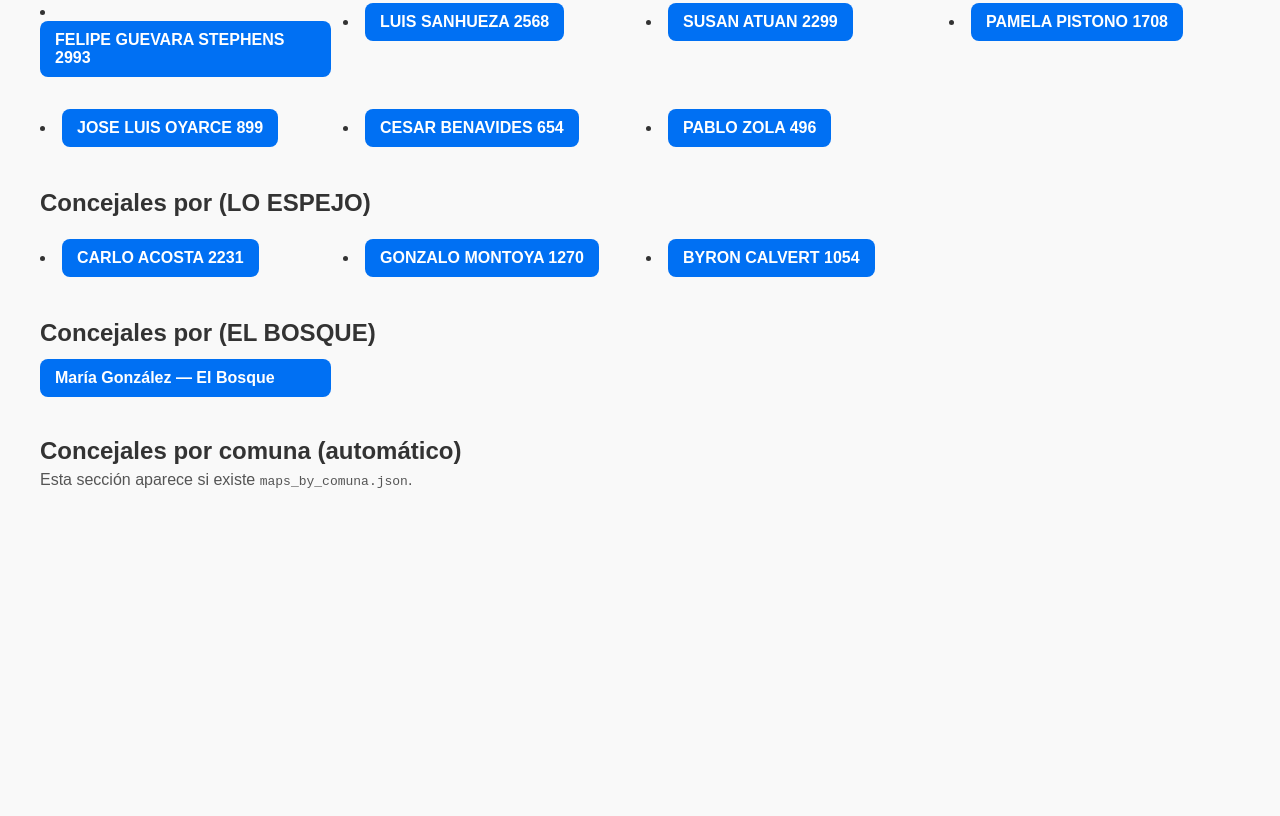
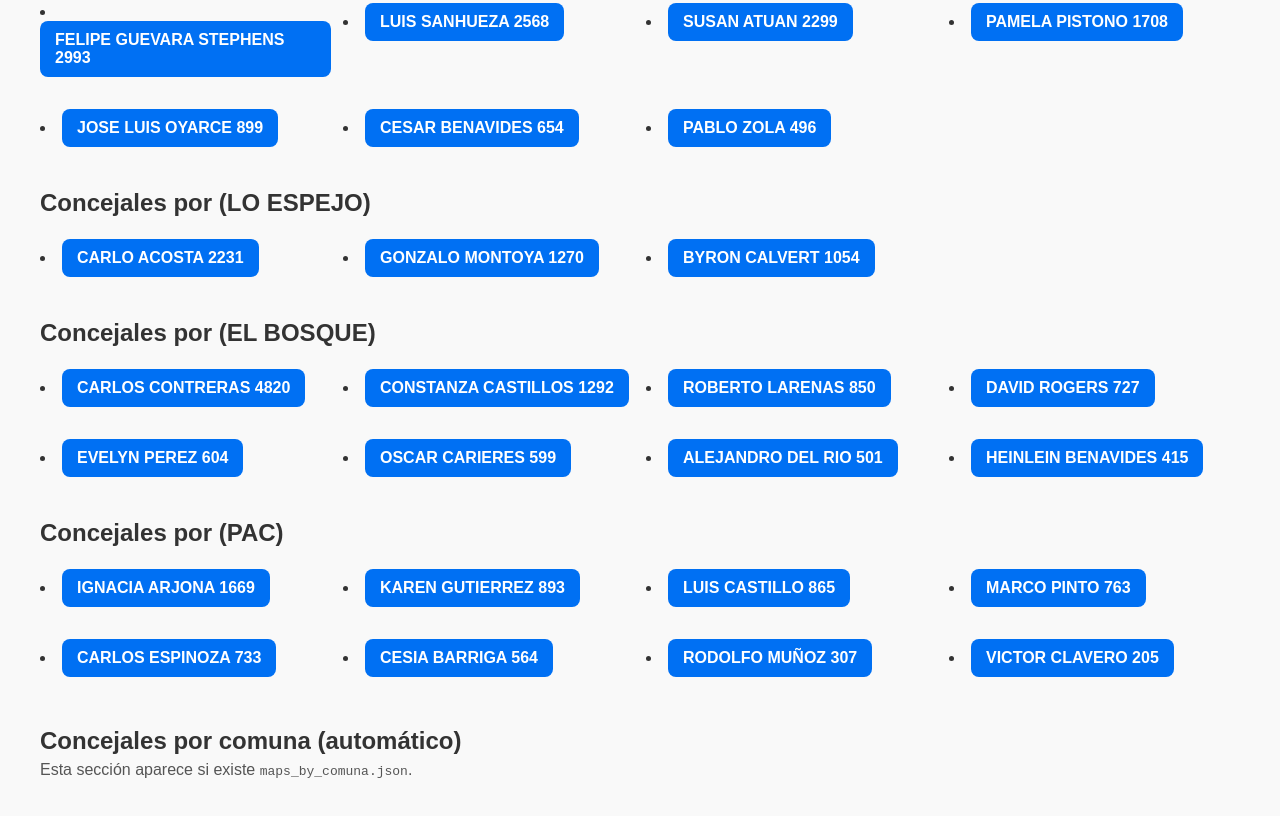
Before and after one commit to AlanAmolef/mapas_Alan_Amolef, a plain HTML site: page index.html in a window 1280 px wide. Shown: the part 484-1300 px from the top of the page. Before the commit the page ends 1029 px from the top, so only its background shows below. Drawn offline with Linux system fonts and the light colour scheme; no server answers.

Commit message:
Update index.html

```diff
--- a/index.html
+++ b/index.html
@@ -75,9 +75,30 @@
 
   <h2>Concejales por (EL BOSQUE)</h2>
   <div class="grid">
-    <a class="btn" href="/EL_BOSQUE_MARIA_GONZALEZ.html" target="_blank">María González — El Bosque</a>
+    <li><a class="btn" href="https://alanamolef.github.io/mapa-comunas-listas/EL_BOSQUE_CARLOS_CONTRERAS_MUNOZ.html" target="_blank">CARLOS CONTRERAS 4820 </a></li>
+    <li><a class="btn" href="https://alanamolef.github.io/mapa-comunas-listas/EL_BOSQUE_CONSTANZA_JEANNETTE_CASTILLO_OLIVARES.html" target="_blank">CONSTANZA CASTILLOS 1292 </a></li>
+    <li><a class="btn" href="https://alanamolef.github.io/mapa-comunas-listas/EL_BOSQUE_ROBERTO_LARENAS_CUELLAR.html" target="_blank">ROBERTO LARENAS 850 </a></li>
+    <li><a class="btn" href="https://alanamolef.github.io/mapa-comunas-listas/EL_BOSQUE_DAVID_NICOLAS_ROGERS_GARCIA.html" target="_blank">DAVID ROGERS 727 </a></li>
+    <li><a class="btn" href="https://alanamolef.github.io/mapa-comunas-listas/EL_BOSQUE_EVELYN_ESTER_PEREZ_CISTERNAS.html" target="_blank">EVELYN PEREZ 604 </a></li>
+    <li><a class="btn" href="https://alanamolef.github.io/mapa-comunas-listas/EL_BOSQUE_OSCAR_EDGARDO_CAVIERES_MOREAU.html" target="_blank">OSCAR CARIERES 599 </a></li>
+    <li><a class="btn" href="https://alanamolef.github.io/mapa-comunas-listas/EL_BOSQUE_ALEJANDRO_DEL_RIO_GONZALEZ.html" target="_blank">ALEJANDRO DEL RIO 501 </a></li>
+    <li><a class="btn" href="https://alanamolef.github.io/mapa-comunas-listas/EL_BOSQUE_HEINLEIN_DOMINGO_BENAVIDES.html" target="_blank">HEINLEIN BENAVIDES 415 </a></li>
     <!-- Agrega más candidatos de EL BOSQUE -->
   </div>
+
+   <h2>Concejales por (PAC)</h2>
+  <div class="grid">
+    <li><a class="btn" href="https://alanamolef.github.io/mapa-comunas-listas/PAC_MARIA_IGNACIA_ARJONA_BALDESSARI.html" target="_blank">IGNACIA ARJONA 1669 </a></li>
+    <li><a class="btn" href="https://alanamolef.github.io/mapa-comunas-listas/PAC_KAREN_ANGELICA_GUTIERREZ_VILLAGRA.html" target="_blank">KAREN GUTIERREZ 893 </a></li>
+    <li><a class="btn" href="https://alanamolef.github.io/mapa-comunas-listas/PAC_LUIS_ARMANDO_CASTILLO_FERNANDEZ.html" target="_blank">LUIS CASTILLO 865 </a></li>
+    <li><a class="btn" href="https://alanamolef.github.io/mapa-comunas-listas/PAC_MARCO_ANTONIO_PINTO_CALVO.html" target="_blank">MARCO PINTO 763 </a></li>
+    <li><a class="btn" href="https://alanamolef.github.io/mapa-comunas-listas/PAC_CARLOS_RONALD_ESPINOZA_GONZALEZ.html" target="_blank">CARLOS ESPINOZA 733 </a></li>
+    <li><a class="btn" href="https://alanamolef.github.io/mapa-comunas-listas/PAC_CESIA_ALEJANDRA_BARRIGA_HUENCHULLAN.html" target="_blank">CESIA BARRIGA 564 </a></li>
+    <li><a class="btn" href="https://alanamolef.github.io/mapa-comunas-listas/PAC_RODOLFO_ALEXIS_MUNOZ_MUNOZ.html" target="_blank">RODOLFO MUÑOZ 307 </a></li>
+    <li><a class="btn" href="https://alanamolef.github.io/mapa-comunas-listas/PAC_VICTOR_MANUEL_CLAVERO_MUNOZ.html" target="_blank">VICTOR CLAVERO 205 </a></li>
+    <!-- Agrega más candidatos de EL BOSQUE -->
+  </div>
+
 
   <!-- ===================================================================== -->
   <!-- OPCIONAL: Sección dinámica. Si agregas un maps_by_comuna.json con     -->
```
